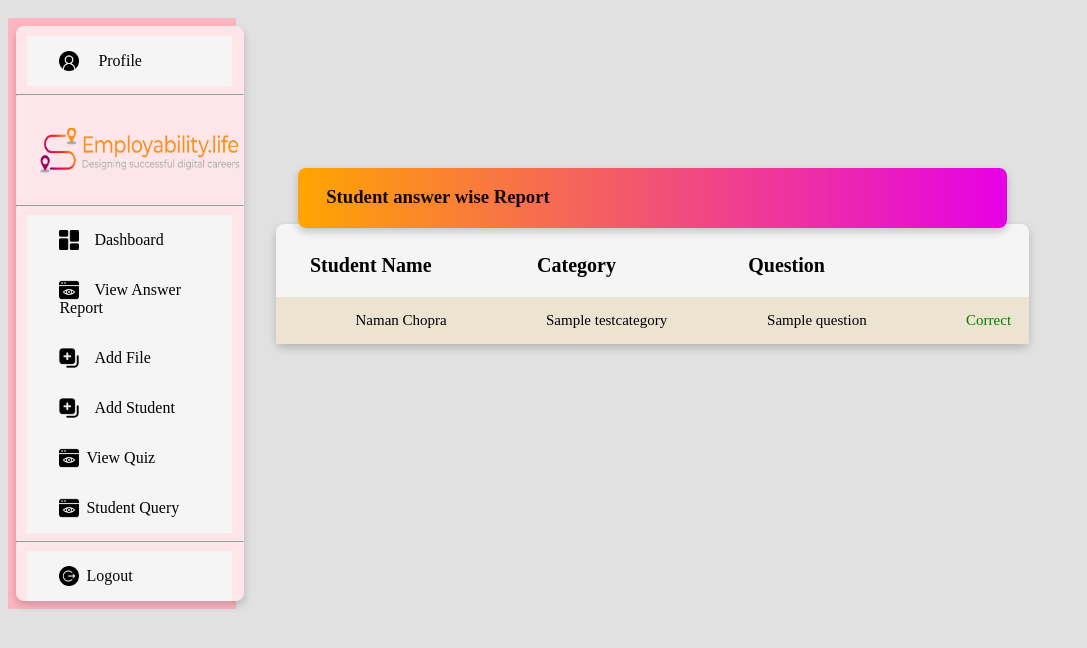
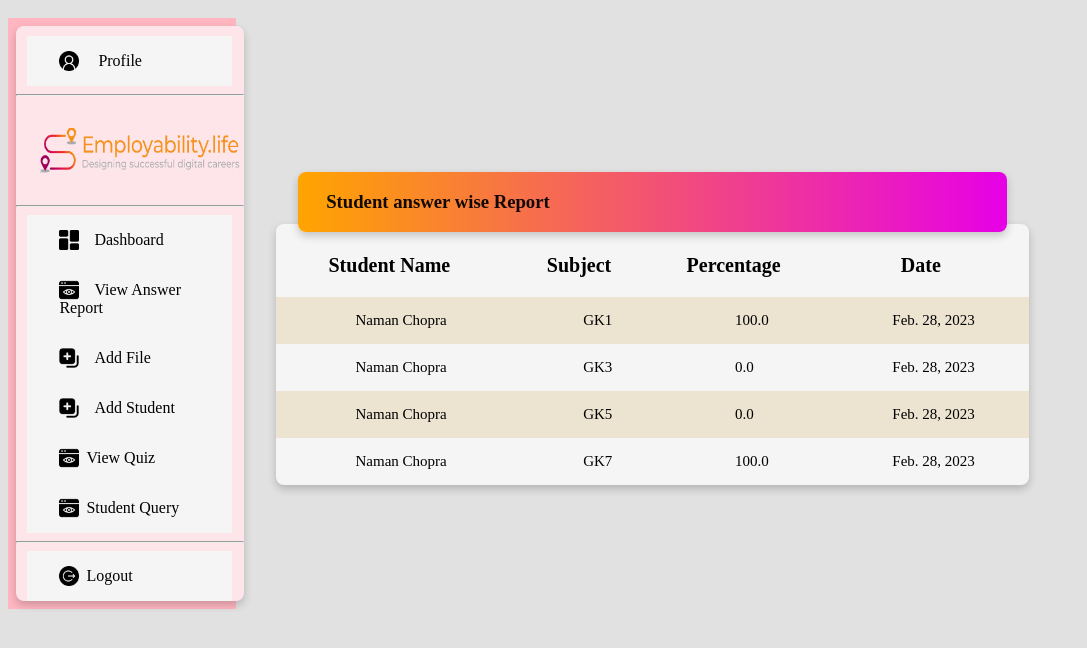
Before and after one commit to ankitpakhale/QuizWithAdmin, a Django app: template quiz/templates/viewanswer.html in a window 1280 px wide. Shown: the top 648 px of the page, without its empty margins (0-1087 px from the left). Run offline with Django 3.2, Linux system fonts and the light colour scheme; the template is opened without the code that fills it: values that come from a table or form of the project are taken from there, others are empty; data comes from the database, SQL or seed files in the repository; both versions use the stored data as it was after the commit; tables that the repository leaves empty hold one stand-in row (values such as "Sample post").

Commit message:
Change in correct_answer

```diff
--- a/quiz/templates/viewanswer.html
+++ b/quiz/templates/viewanswer.html
@@ -11,16 +11,16 @@
             <table>
                 <tr>
                     <th>Student Name</th>
-                    <th>Category</th>
-                    <th>Question</th>
+                    <th>Subject</th>
+                    <th>Percentage</th>
+                    <th>Date</th>
                 </tr>
                 {% for i in ans %}
                 <tr>
-                    <td>{{i.owner}}</td>
-                    <td>{{i.quiz1}}</td>
-                    <td>{{i.question}}</td>
-                    <td style="color: green;">Correct</td>
-
+                    <td>{{i.stu_name}}</td>
+                    <td>{{i.cat_name}}</td>
+                    <td>{{i.percentage}}</td>
+                    <td>{{i.createdAt}}</td>
                 </tr>
                 {% endfor %}
 
--- a/quiz/views.py
+++ b/quiz/views.py
@@ -81,7 +81,7 @@ def create_test(request):
 
 def correct_answer(request):
     if 'email' in request.session:
-        ans = Answer.objects.all()
+        ans = StudentMarks.objects.all()
         return render(request, 'viewanswer.html', {'ans': ans})
     return redirect('sign1')
 
```
Also changed, not shown: db.sqlite3.
